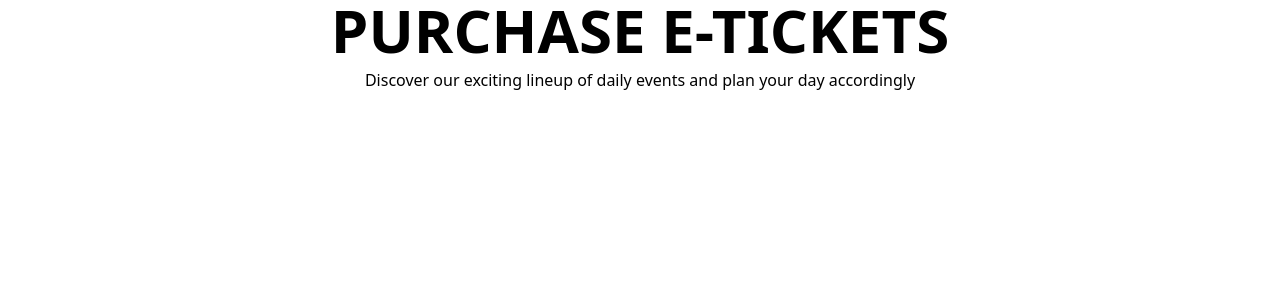
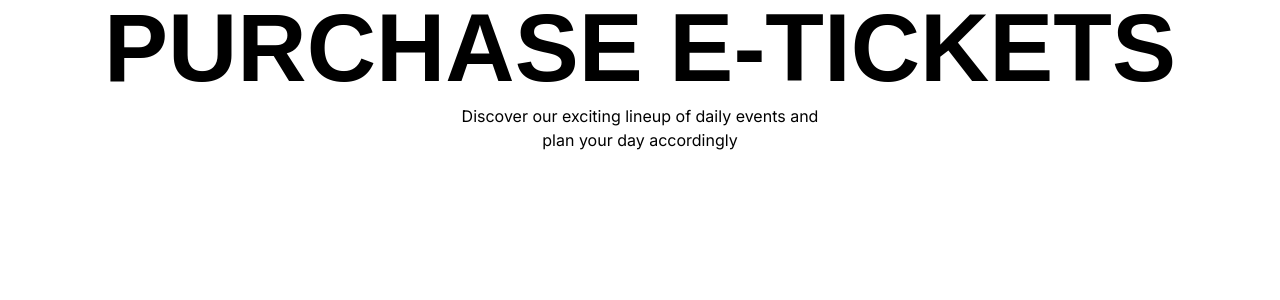
Before and after one commit to SAMAHAN-Systems-Development/sadya-2023-website, a Next.js app: page /SectionTitle in a window 1280 px wide. Shown: the top 300 px of the page. Built offline with nearby package versions, Linux system fonts and the light colour scheme; a web font is replaced by a local one.

Commit message:
refactor: added fonts

```diff
--- a/src/components/ui/SectionTitle.tsx
+++ b/src/components/ui/SectionTitle.tsx
@@ -8,12 +8,16 @@ type TextProps = {
 const SectionTitle: React.FC<TextProps> = ({ subtitle, title }) => {
   return (
     <>
-      <h1 className="flex justify-center text-center font-semibold flex-col sm:text-6xl text-2xl uppercase">
-        {title}
-        <span className="sm:text-base text-xs font-normal normal-case justify-center mt-2">
-          {subtitle}
-        </span>
-      </h1>
+      <div className="flex flex-col justify-center items-center text-center">
+        <h1 className="flex justify-center text-center font-semibold flex-col font-londrina sm:text-8xl text-2xl uppercase">
+          {title}
+        </h1>
+        <div className="w-96">
+          <p className="sm:text-base text-xs font-normal font-inter normal-case justify-center mt-2">
+            {subtitle}
+          </p>
+        </div>
+      </div>
     </>
   );
 };
```
